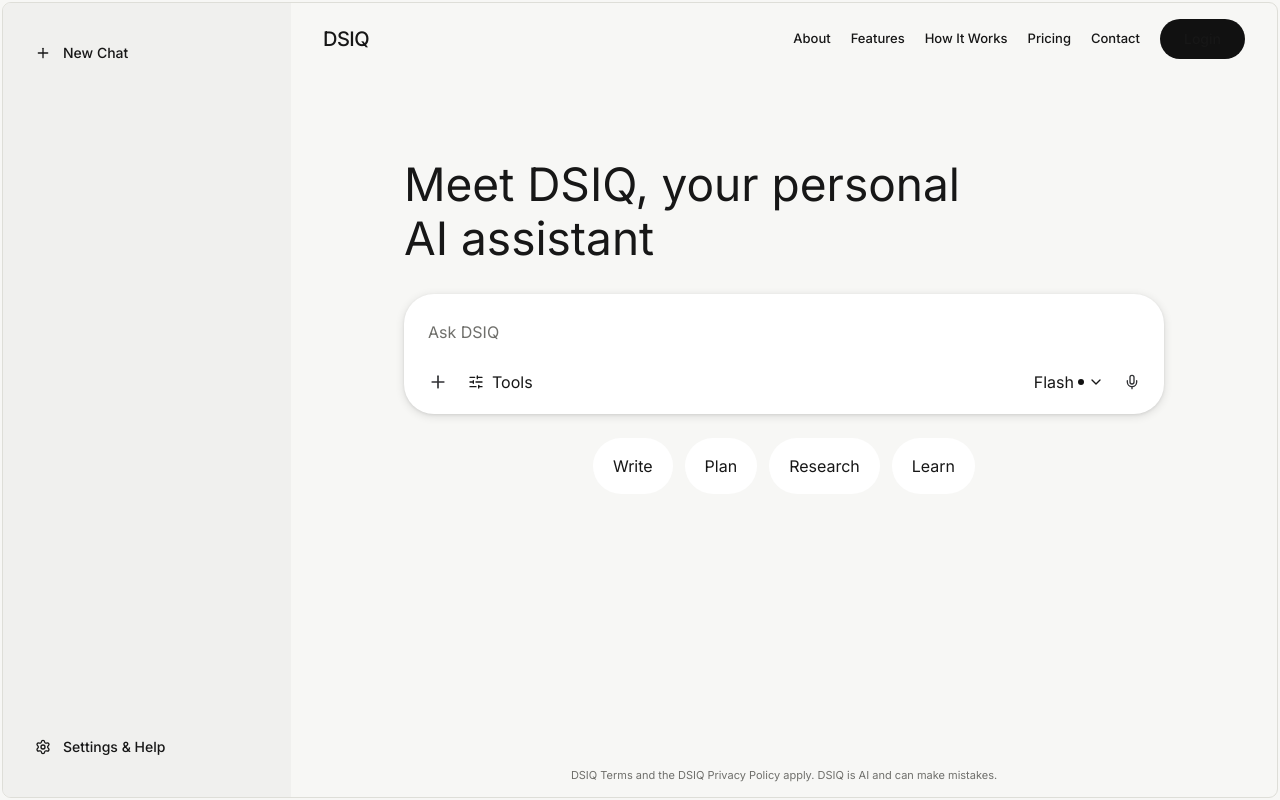
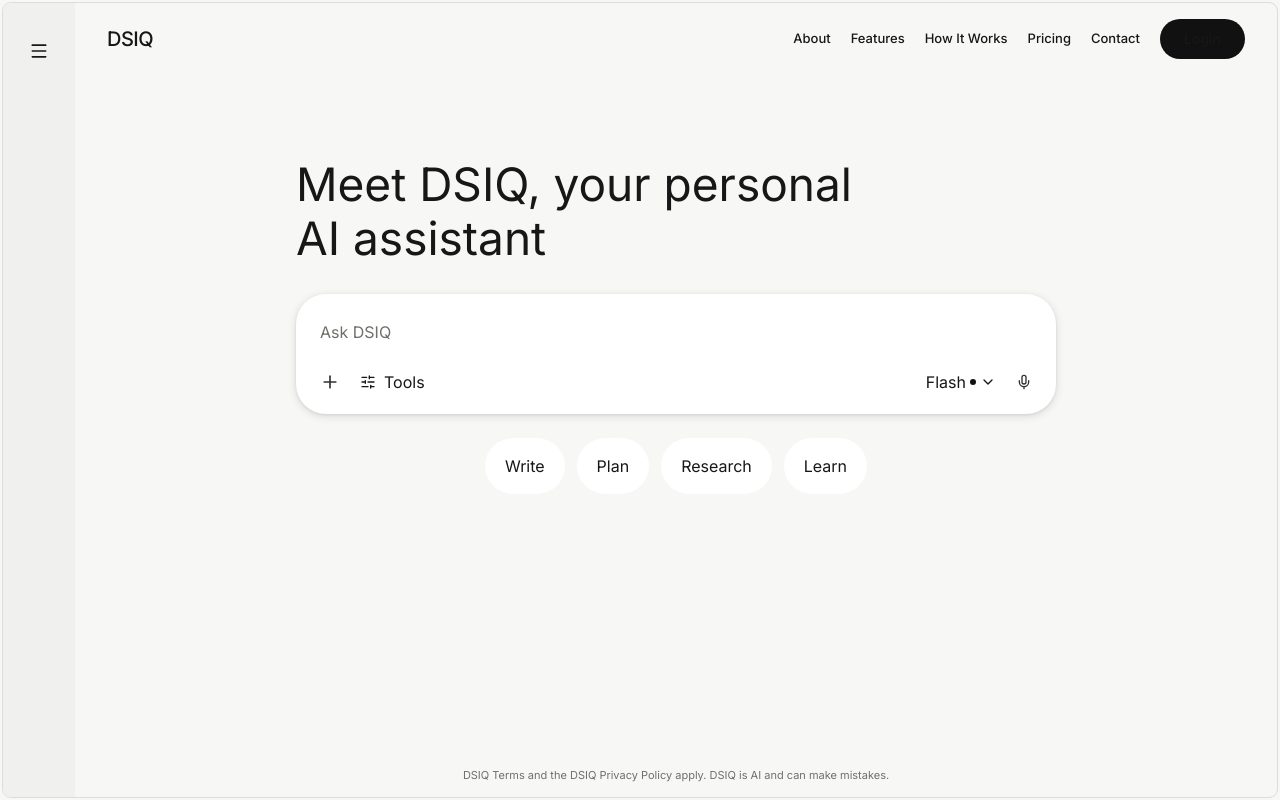
Before and after one commit to devsmaj/dsiq, a Next.js app in the folder frontend/: page / in a window 1280 px wide. Built offline with nearby package versions, Linux system fonts and the light colour scheme; no server answers.

Commit message:
feat: update styles for login page and public header for improved UI

```diff
--- a/frontend/src/app/login/page.tsx
+++ b/frontend/src/app/login/page.tsx
@@ -186,7 +186,7 @@ export default function LoginPage() {
               onChange={(event) => setFullName(event.target.value)}
               required
               autoComplete="name"
-              className="h-12 w-full rounded-full border border-[color:var(--color-line)] bg-white px-5 text-sm text-[color:var(--color-text)] outline-none transition placeholder:text-[color:var(--color-muted)] focus:border-[#4c6fff] focus:ring-4 focus:ring-[#4c6fff]/10"
+              className="h-12 w-full rounded-full border border-[color:var(--color-line)] bg-white px-5 text-sm text-[color:var(--color-text)] outline-none transition placeholder:text-[color:var(--color-muted)] focus:border-[#111111] focus:ring-4 focus:ring-black/10"
               placeholder="Full name"
             />
           </label>
@@ -200,7 +200,7 @@ export default function LoginPage() {
             onChange={(event) => setEmail(event.target.value)}
             required
             autoComplete="email"
-            className="h-12 w-full rounded-full border border-[#8aa2ff] bg-white px-5 text-sm text-[color:var(--color-text)] outline-none transition placeholder:text-[color:var(--color-muted)] focus:border-[#4c6fff] focus:ring-4 focus:ring-[#4c6fff]/10"
+            className="h-12 w-full rounded-full border border-[color:var(--color-line)] bg-white px-5 text-sm text-[color:var(--color-text)] outline-none transition placeholder:text-[color:var(--color-muted)] focus:border-[#111111] focus:ring-4 focus:ring-black/10"
             placeholder="Email address"
           />
         </label>
@@ -213,7 +213,7 @@ export default function LoginPage() {
             onChange={(event) => setPassword(event.target.value)}
             required
             autoComplete="current-password"
-            className="h-12 w-full rounded-full border border-[color:var(--color-line)] bg-white px-5 text-sm text-[color:var(--color-text)] outline-none transition placeholder:text-[color:var(--color-muted)] focus:border-[#4c6fff] focus:ring-4 focus:ring-[#4c6fff]/10"
+            className="h-12 w-full rounded-full border border-[color:var(--color-line)] bg-white px-5 text-sm text-[color:var(--color-text)] outline-none transition placeholder:text-[color:var(--color-muted)] focus:border-[#111111] focus:ring-4 focus:ring-black/10"
             placeholder="Password"
           />
         </label>
--- a/frontend/src/app/page.tsx
+++ b/frontend/src/app/page.tsx
@@ -38,10 +38,19 @@ export default function Home() {
   return (
     <main className="min-h-screen bg-[color:var(--color-background)] p-0.5 text-[color:var(--color-text)]">
       <div className="flex min-h-[calc(100vh-4px)] overflow-hidden rounded-[9px] border border-[color:var(--color-line)] bg-[color:var(--color-background)]">
-        <aside className="hidden w-72 flex-col justify-between bg-[color:var(--color-surface-strong)] px-4 py-7 md:flex">
+        <aside className="relative hidden w-[72px] bg-[color:var(--color-surface-strong)] px-4 py-7 md:block">
+          <details className="group">
+            <summary className="flex h-10 w-10 cursor-pointer list-none items-center justify-center rounded-full text-[color:var(--color-text)] transition hover:bg-white">
+              <span className="sr-only">Open menu</span>
+              <Menu className="h-5 w-5 group-open:hidden" aria-hidden="true" />
+              <span className="hidden text-lg leading-none group-open:block" aria-hidden="true">
+                ×
+              </span>
+            </summary>
+            <div className="absolute left-4 top-20 z-40 flex h-[calc(100vh-8rem)] w-72 flex-col justify-between rounded-[1.5rem] border border-[color:var(--color-line)] bg-white p-4 shadow-[0_18px_50px_rgba(0,0,0,0.12)]">
               <Link
                 href="/"
-            className="flex items-center gap-3 rounded-2xl px-4 py-3 text-sm font-medium text-[color:var(--color-text)] transition hover:bg-white"
+                className="flex items-center gap-3 rounded-2xl px-4 py-3 text-sm font-medium text-[color:var(--color-text)] transition hover:bg-[color:var(--color-surface-strong)]"
               >
                 <Plus className="h-4 w-4" aria-hidden="true" />
                 New Chat
@@ -49,11 +58,13 @@ export default function Home() {
 
               <Link
                 href="/settings"
-            className="flex items-center gap-3 rounded-2xl px-4 py-3 text-sm font-medium text-[color:var(--color-text)] transition hover:bg-white"
+                className="flex items-center gap-3 rounded-2xl border-t border-[color:var(--color-line)] px-4 py-3 text-sm font-medium text-[color:var(--color-text)] transition hover:bg-[color:var(--color-surface-strong)]"
               >
                 <Settings className="h-4 w-4" aria-hidden="true" />
                 Settings & Help
               </Link>
+            </div>
+          </details>
         </aside>
 
         <section className="flex min-w-0 flex-1 flex-col">
--- a/frontend/src/components/public-header.tsx
+++ b/frontend/src/components/public-header.tsx
@@ -35,7 +35,7 @@ export function PublicHeader() {
             ))}
             <Link
               href="/login"
-              className="nav-link"
+              className="inline-flex h-10 items-center justify-center rounded-full bg-[#111111] px-6 text-sm font-medium text-white transition hover:bg-black"
             >
               Login
             </Link>
@@ -78,7 +78,7 @@ export function PublicHeader() {
             <div className="mt-4 border-t border-[color:var(--color-line)] pt-4">
               <Link
                 href="/login"
-                className="btn-secondary"
+                className="inline-flex h-11 w-full items-center justify-center rounded-full bg-[#111111] px-5 text-sm font-medium text-white transition hover:bg-black"
                 onClick={() => setIsOpen(false)}
               >
                 Login
```
Lines whose indentation alone changed are shown as unchanged.
